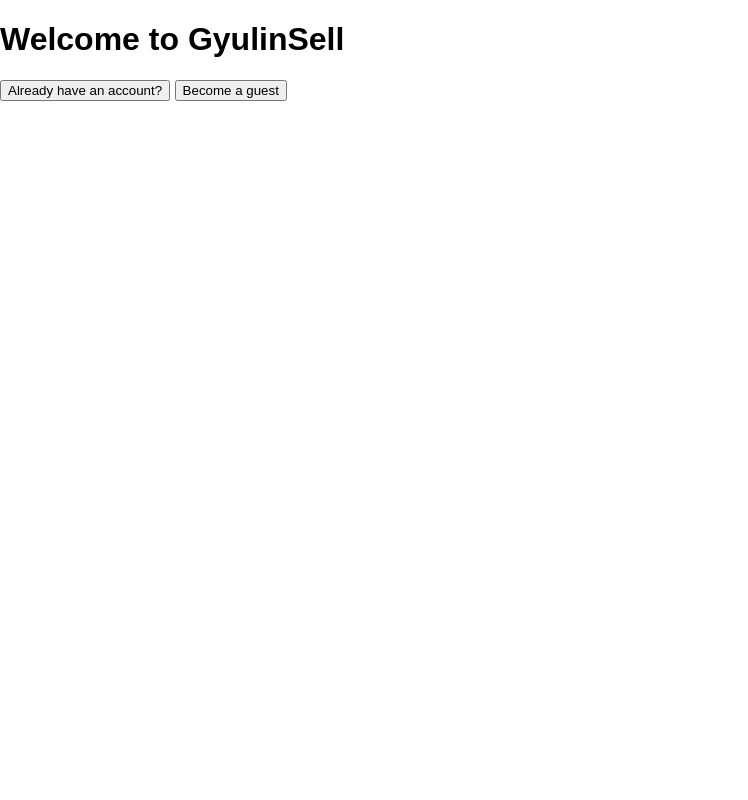
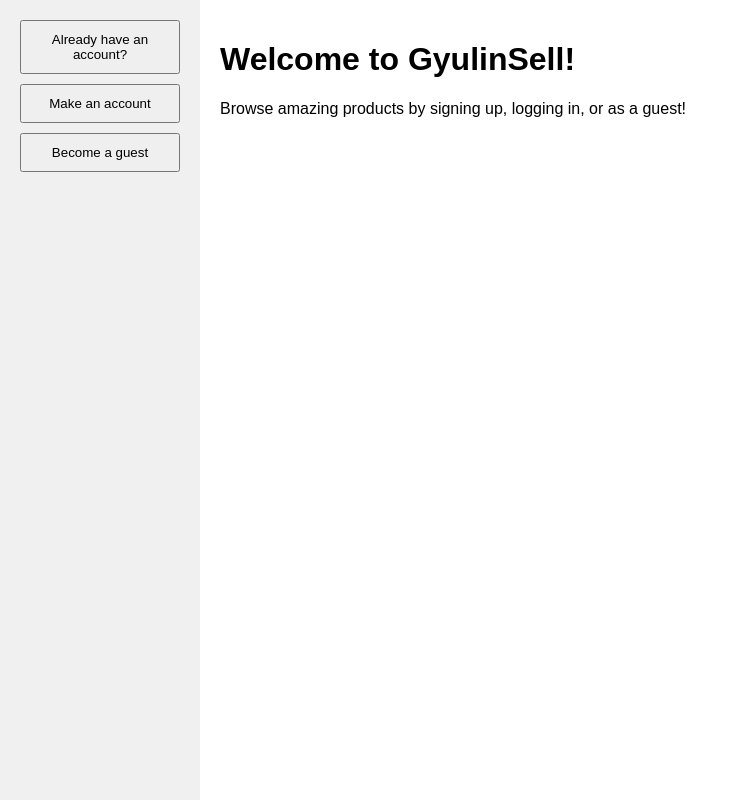
Before and after one commit to iplay4google/GyulinSell, a website: page public/index.html in a window 1280 px wide. Shown: the whole page, without its empty margins (0-748 px from the left). Drawn offline with Linux system fonts and the light colour scheme.

Commit message:
Add guest mode, owner dashboard, Stripe checkout

```diff
--- a/public/index.html
+++ b/public/index.html
@@ -1,19 +1,44 @@
 <!DOCTYPE html>
-<html>
+<html lang="en">
 <head>
+    <meta charset="UTF-8">
+    <title>GyulinSell</title>
     <link rel="stylesheet" href="css/index.css">
-    <title>GyulinSell</title>
+    <style>
+        body {
+            display: flex;
+            margin: 0;
+            font-family: Arial, sans-serif;
+        }
+        .sidebar {
+            width: 200px;
+            background-color: #f0f0f0;
+            padding: 20px;
+            height: 100vh;
+            box-sizing: border-box;
+        }
+        .sidebar button {
+            display: block;
+            width: 100%;
+            margin-bottom: 10px;
+            padding: 10px;
+            cursor: pointer;
+        }
+        .content {
+            flex: 1;
+            padding: 20px;
+        }
+    </style>
 </head>
 <body>
-    <h1>Welcome to GyulinSell</h1>
-    <button onclick="location.href='login.html'">Already have an account?</button>
-    <button id="guest-btn">Become a guest</button>
-
-    <script>
-        document.getElementById("guest-btn").addEventListener("click", () => {
-            localStorage.setItem("isGuest", "true");
-            location.href = "shop.html";
-        });
-    </script>
+    <div class="sidebar">
+        <button onclick="location.href='login.html'">Already have an account?</button>
+        <button onclick="location.href='signup.html'">Make an account</button>
+        <button onclick="location.href='shop.html?guest=true'">Become a guest</button>
+    </div>
+    <div class="content">
+        <h1>Welcome to GyulinSell!</h1>
+        <p>Browse amazing products by signing up, logging in, or as a guest!</p>
+    </div>
 </body>
 </html>
```
